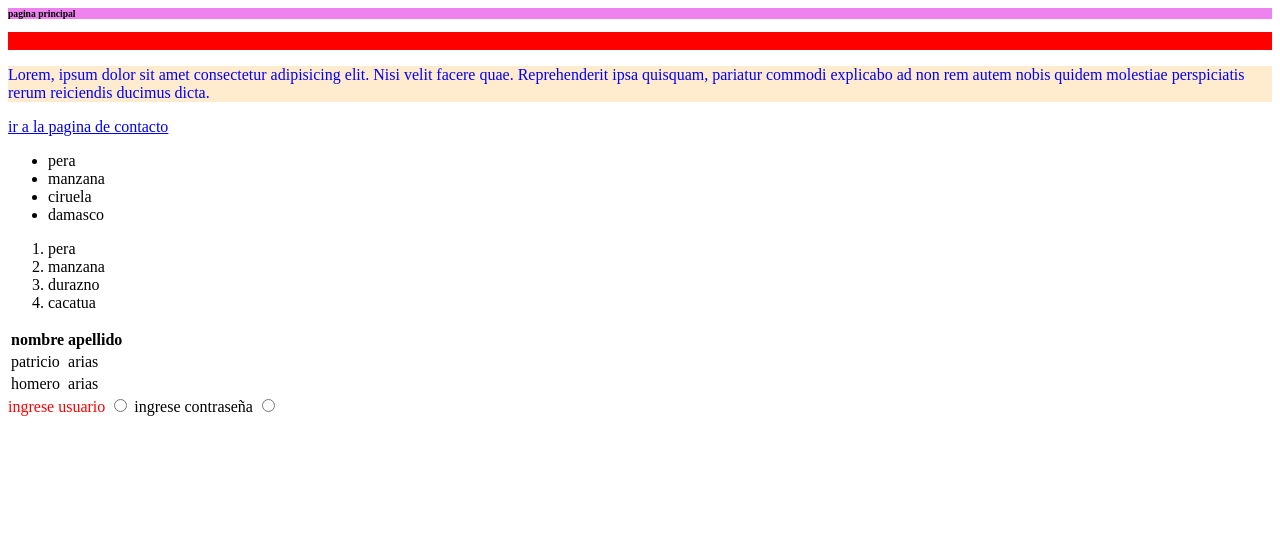
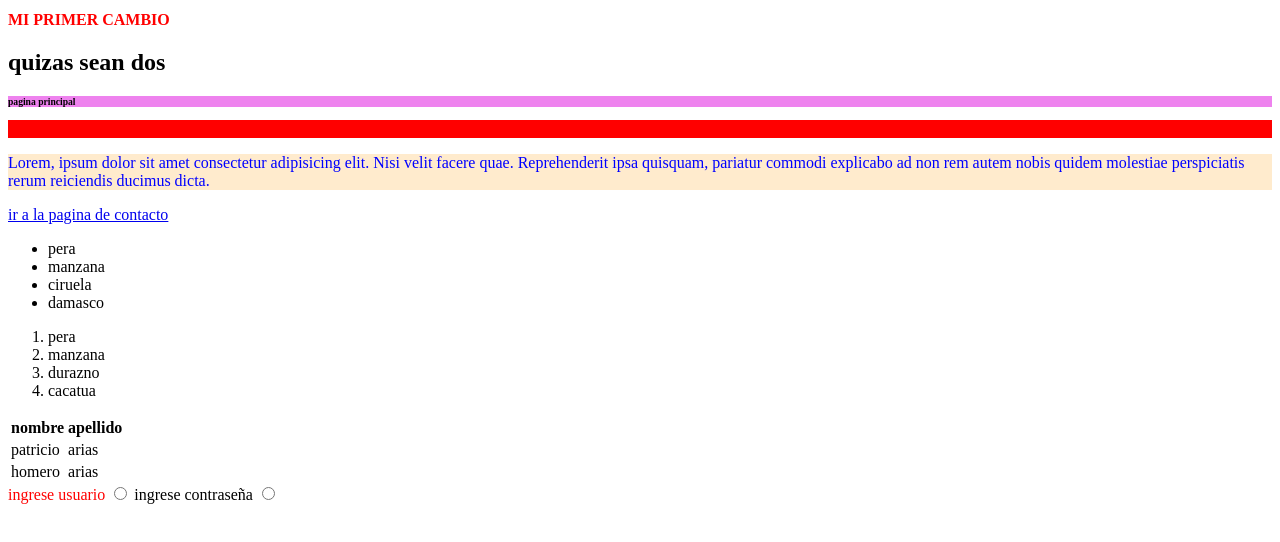
Before and after one commit to lobprog94/diplowebutn, a plain HTML site: page index.html in a window 1280 px wide. Drawn offline with Linux system fonts and the light colour scheme.

Commit message:
volvi a realizar cambios

```diff
--- a/index.html
+++ b/index.html
@@ -9,6 +9,8 @@
 
 </head>
 <body>
+    <h1>MI PRIMER CAMBIO</h1>
+    <h2>quizas sean dos</h2>
     <section>
     <h1 class="micolor fondocolor">pagina principal</h1>
     <h1>pagina principal</h1>
```
